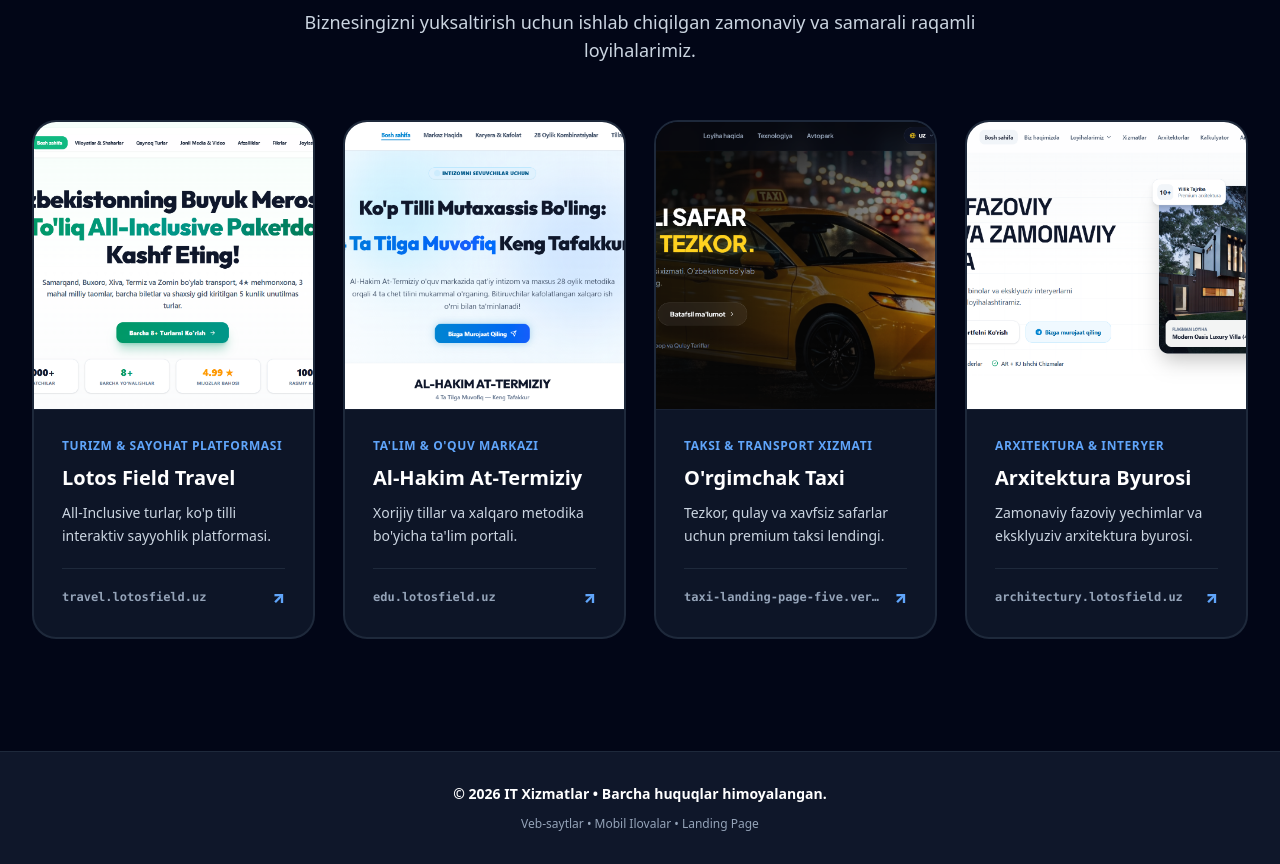
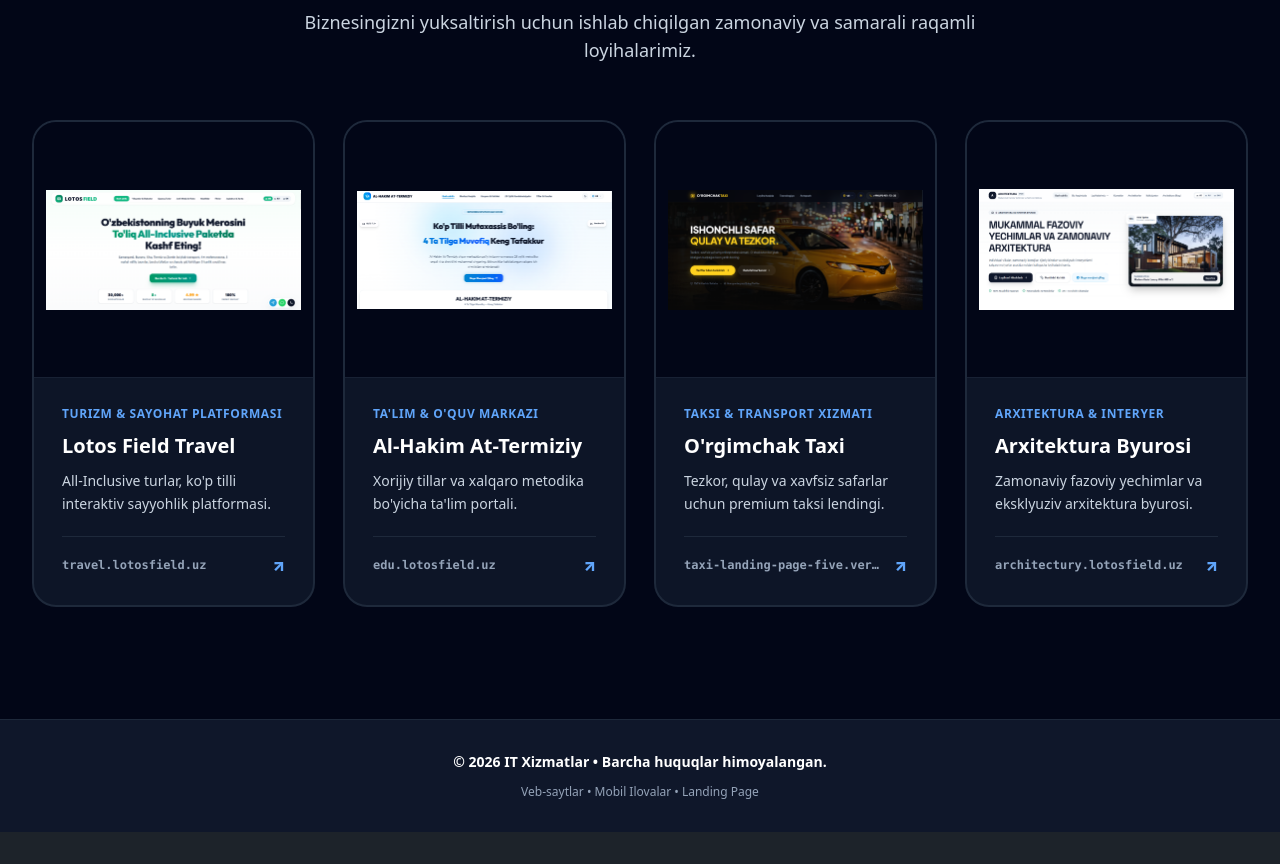
Before and after one commit to jumaqulovyashnar/IT-xizmatlari., a Next.js app in the folder frontend/: page / in a window 1280 px wide. Shown: the part 3111-3975 px from the top of the page. After the commit the page ends 3943 px from the top, so only its background shows below. Built offline with nearby package versions, Linux system fonts and the light colour scheme.

Commit message:
fix(ui): make project screenshot images 100% fully visible without clipping or edge cutting (object-contain with padded dark container)

```diff
--- a/frontend/src/app/page.tsx
+++ b/frontend/src/app/page.tsx
@@ -332,12 +332,12 @@
                 rel="noopener noreferrer"
                 className="group rounded-3xl bg-slate-900/90 border-2 border-slate-800 hover:border-blue-500 hover:shadow-2xl hover:shadow-blue-500/25 transition-all duration-300 flex flex-col overflow-hidden hover:-translate-y-2"
               >
-                {/* Large Screenshot Image */}
-                <div className="w-full h-56 sm:h-64 lg:h-72 overflow-hidden bg-slate-950 border-b border-slate-800/80 relative">
+                {/* Large Screenshot Image - 100% Fully Visible */}
+                <div className="w-full h-56 sm:h-64 lg:h-68 overflow-hidden bg-slate-950 border-b border-slate-800/80 p-3 flex items-center justify-center">
                   <img
                     src={proj.image}
                     alt={proj.title}
-                    className="w-full h-full object-cover object-top group-hover:scale-105 transition-transform duration-500"
+                    className="w-full h-full object-contain rounded-lg group-hover:scale-105 transition-transform duration-500"
                   />
                 </div>
 
```
